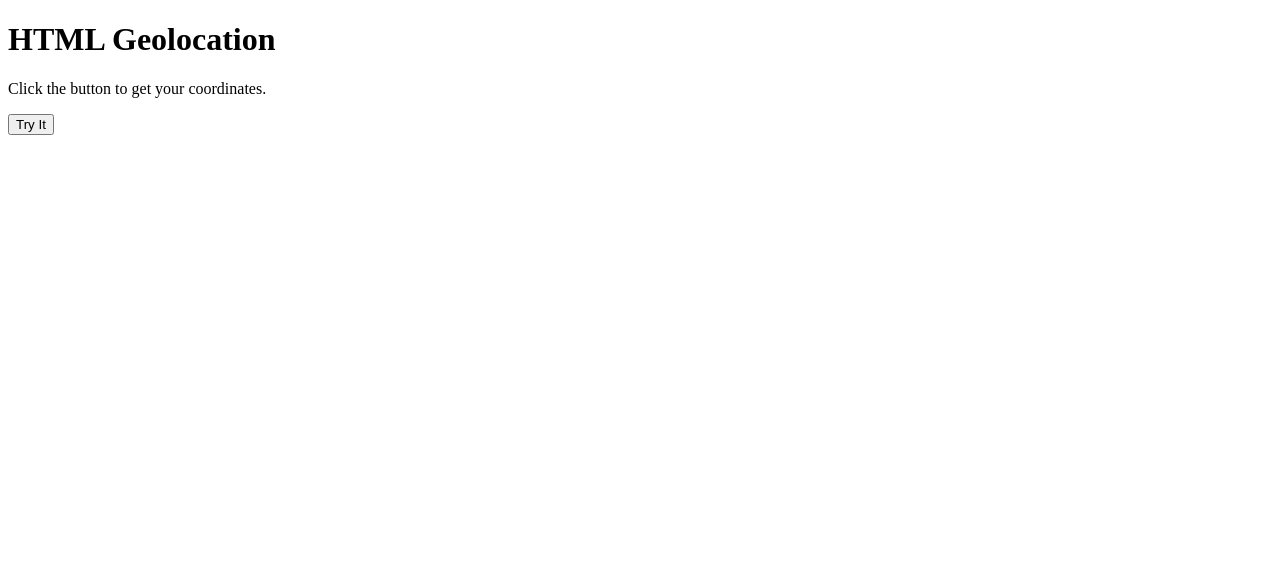
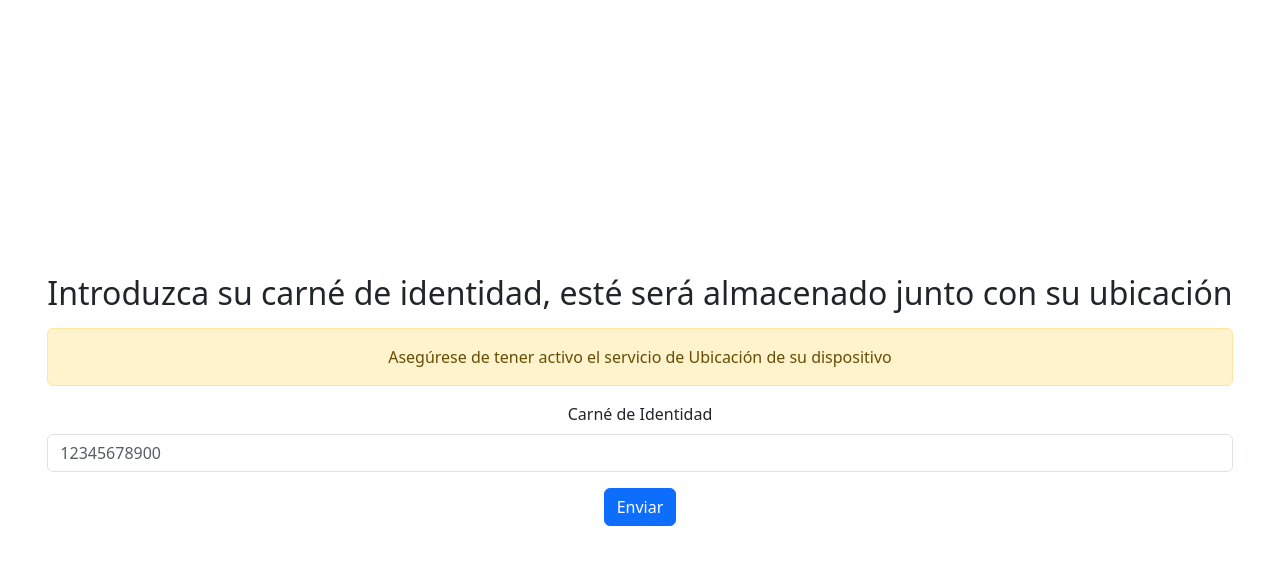
Before and after one commit to tellmewhereiam/tellmewhereiam.github.io, a plain HTML site: page index.html in a window 1280 px wide. Drawn offline with nearby package versions, Linux system fonts and the light colour scheme.

Commit message:
adding bootstrap

```diff
--- a/index.html
+++ b/index.html
@@ -1,12 +1,32 @@
-<!DOCTYPE html>
-<html>
+<!doctype html>
+<html lang="en">
+  <head>
+    <meta charset="utf-8">
+    <meta name="viewport" content="width=device-width, initial-scale=1">
+    <title>Tell me where I am</title>
+    <link href="https://cdn.jsdelivr.net/npm/bootstrap@5.3.2/dist/css/bootstrap.min.css" rel="stylesheet" integrity="sha384-T3c6CoIi6uLrA9TneNEoa7RxnatzjcDSCmG1MXxSR1GAsXEV/Dwwykc2MPK8M2HN" crossorigin="anonymous">
+  </head>
 <body>
-<h1>HTML Geolocation</h1>
-<p>Click the button to get your coordinates.</p>
-
-<button onclick="getLocation()">Try It</button>
-
+    <div class="d-flex align-items-center justify-content-center vh-100">
+        <div class="row align-middle">
+            <div class="col col-12 text-center">
+                <div class="m-3">
+                    <h2 class="my-3">Introduzca su carné de identidad, esté será almacenado junto con su ubicación</h2>
+                    <div class="alert alert-warning my-3" role="alert">
+                        Asegúrese de tener activo el servicio de Ubicación de su dispositivo
+                    </div>
+                    <div class="my-3">
+                        <label for="exampleFormControlInput1" class="form-label">Carné de Identidad</label>
+                        <input type="number" class="form-control" id="exampleFormControlInput1" placeholder="12345678900">
+                    </div>
+                    <div class="my-3">
                         <p id="demo"></p>
+                    </div>
+                    <button class="btn btn-primary" onclick="getLocation()">Enviar</button>
+                </div>
+            </div>
+        </div>
+    </div>
 
     <script>
         const x = document.getElementById("demo");
@@ -20,10 +40,10 @@ function getLocation() {
         }
 
         function showPosition(position) {
-  x.innerHTML = "Latitude: " + position.coords.latitude +
-  "<br>Longitude: " + position.coords.longitude;
+            x.innerHTML = "Latitud: " + position.coords.latitude +
+            "<br>Longitude " + position.coords.longitude;
         }
     </script>
-
+    <script src="https://cdn.jsdelivr.net/npm/bootstrap@5.3.2/dist/js/bootstrap.bundle.min.js" integrity="sha384-C6RzsynM9kWDrMNeT87bh95OGNyZPhcTNXj1NW7RuBCsyN/o0jlpcV8Qyq46cDfL" crossorigin="anonymous"></script>
 </body>
 </html>
```
Lines whose indentation alone changed are shown as unchanged.
